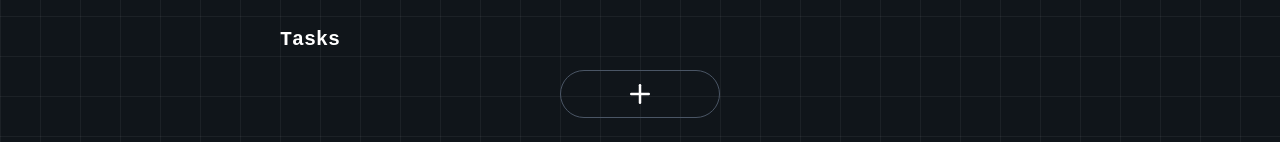
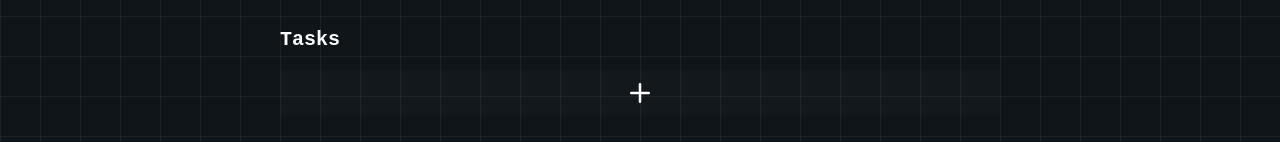
Before and after one commit to tltnsk/productivity-plus, a Next.js app: page / in a window 1280 px wide. Shown: the part 224-366 px from the top of the page. Built offline with nearby package versions, Linux system fonts and the light colour scheme.

Commit message:
Fix add task button

```diff
--- a/src/app/page.tsx
+++ b/src/app/page.tsx
@@ -126,7 +126,7 @@ export default function Home() {
           <h2 className="text-xl font-semibold">Tasks</h2>
           <div className="flex justify-center w-full mt-4">
             <button
-              className="px-16 py-2 rounded-full border border-gray-600 flex justify-center cursor-pointer"
+              className="w-full py-2  bg-white/1 hover:bg-white/2 transition-colors flex justify-center cursor-pointer items-center"
               onClick={() => setShowAddTaskForm((prev) => !prev)}
             >
               <Plus size={30} />
```
